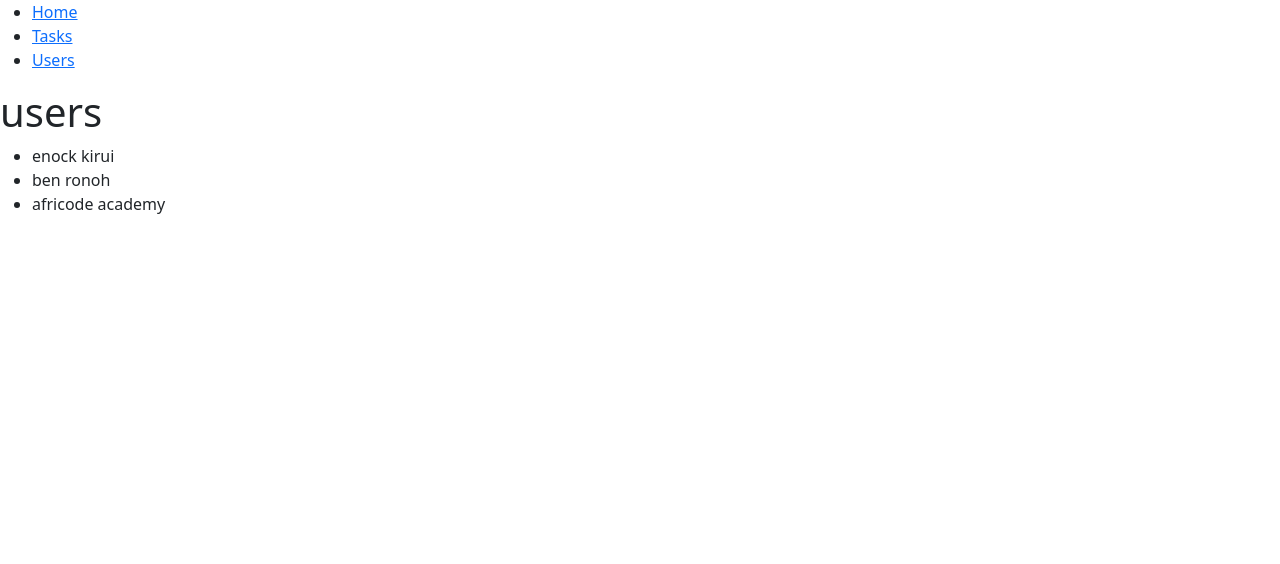
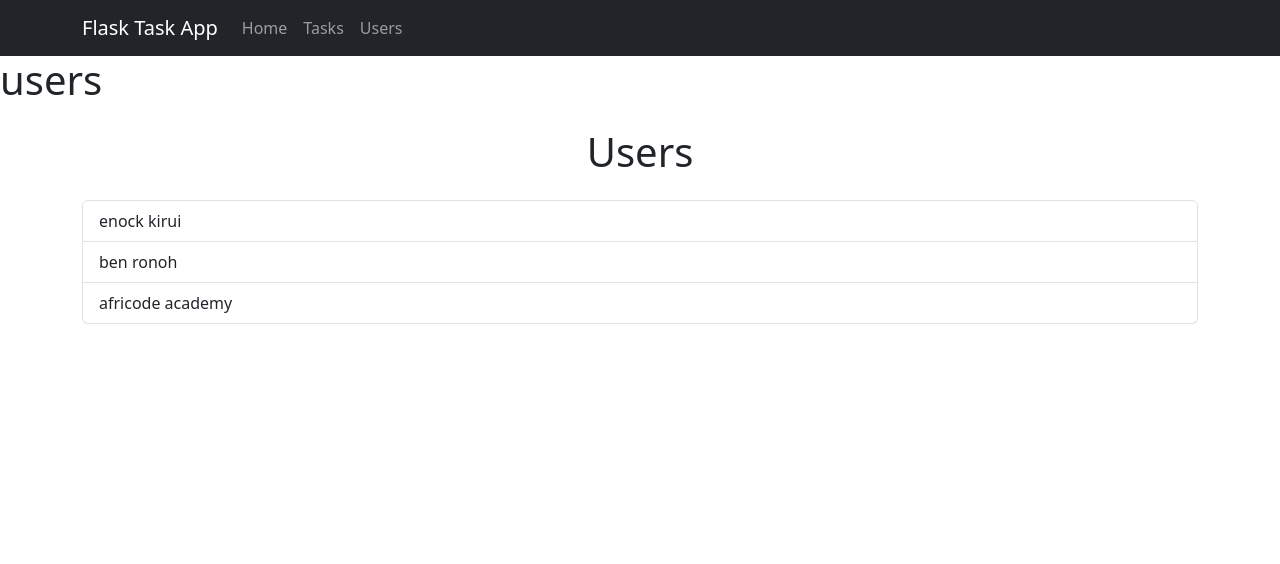
Before and after one commit to kiprotich267/Flask_Task_App, a Flask app: page /users in a window 1280 px wide. Shown: the top 564 px of the page. Run offline with Flask 3, Linux system fonts and the light colour scheme; data comes from the database, SQL or seed files in the repository.

Commit message:
added styles to all the pages

```diff
--- a/app/templates/base.html
+++ b/app/templates/base.html
@@ -8,13 +8,26 @@
     <title>{{ title }}</title>
 </head>
 <body>
-    <nav>
-        <ul>
-            <li><a href="{{ url_for('home') }}">Home</a></li>
-            <li><a href="{{ url_for('tasks') }}">Tasks</a></li>
-            <li><a href="{{ url_for('users') }}">Users</a></li>
-
-        </ul>
+    <nav class="navbar navbar-expand-lg navbar-dark bg-dark">
+        <div class="container">
+            <a class="navbar-brand" href="{{ url_for('home') }}">Flask Task App</a>
+            <button class="navbar-toggler" type="button" data-bs-toggle="collapse" data-bs-target="#navbarNav" aria-controls="navbarNav" aria-expanded="false" aria-label="Toggle navigation">
+                <span class="navbar-toggler-icon"></span>
+            </button>
+            <div class="collapse navbar-collapse" id="navbarNav">
+                <ul class="navbar-nav">
+                    <li class="nav-item">
+                        <a class="nav-link" href="{{ url_for('home') }}">Home</a>
+                    </li>
+                    <li class="nav-item">
+                        <a class="nav-link" href="{{ url_for('tasks') }}">Tasks</a>
+                    </li>
+                    <li class="nav-item">
+                        <a class="nav-link" href="{{ url_for('users') }}">Users</a>
+                    </li>
+                </ul>
+            </div>
+        </div>
     </nav>
  {% block content %}
  {% endblock %}
--- a/app/templates/users.html
+++ b/app/templates/users.html
@@ -2,11 +2,14 @@
 `
 {% block content %}
 <h1>users</h1>
-<ul>
- {% for user in users %}
-     <li>
-         {{ user.first_name }} {{ user.last_name }}
-     </li>
- {% endfor %}
-</ul>
+<div class="container mt-4">
+    <h1 class="text-center mb-4">Users</h1>
+    <ul class="list-group">
+        {% for user in users %}
+            <li class="list-group-item">
+                {{ user.first_name }} {{ user.last_name }}
+            </li>
+        {% endfor %}
+    </ul>
+</div>
 {% endblock %}
```
